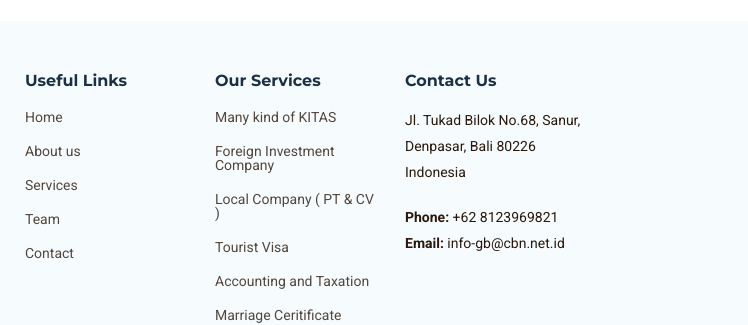
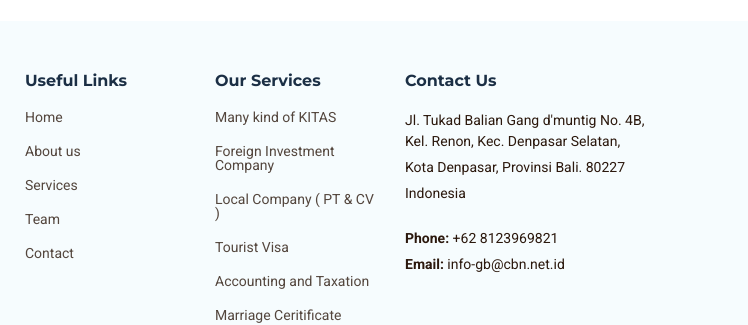
Before and after one commit to darrellhaidar/baliindahadvisory, a plain HTML site: page services.html in a window 1280 px wide. Shown: the part 1198-1523 px from the top of the page, 532-1280 px from the left. Drawn offline with Linux system fonts and the light colour scheme.

Commit message:
Update services.html

```diff
--- a/services.html
+++ b/services.html
@@ -229,12 +229,13 @@
 
           <div class="col-lg-3 col-md-12 footer-contact text-center text-md-start">
             <h4>Contact Us</h4>
-            <p>Jl. Tukad Bilok No.68, Sanur,</p>
-            <p>Denpasar, Bali 80226</p>
+            <p>Jl. Tukad Balian Gang d'muntig No. 4B, Kel. Renon, Kec. Denpasar Selatan, </p>
+            <p>Kota Denpasar, Provinsi Bali. 80227</p>
             <p>Indonesia</p>
             <p class="mt-4"><strong>Phone:</strong> <span>+62 8123969821</span></p>
             <p><strong>Email:</strong> <span>info-gb@cbn.net.id</span></p>
           </div>
+
 
         </div>
       </div>
```
